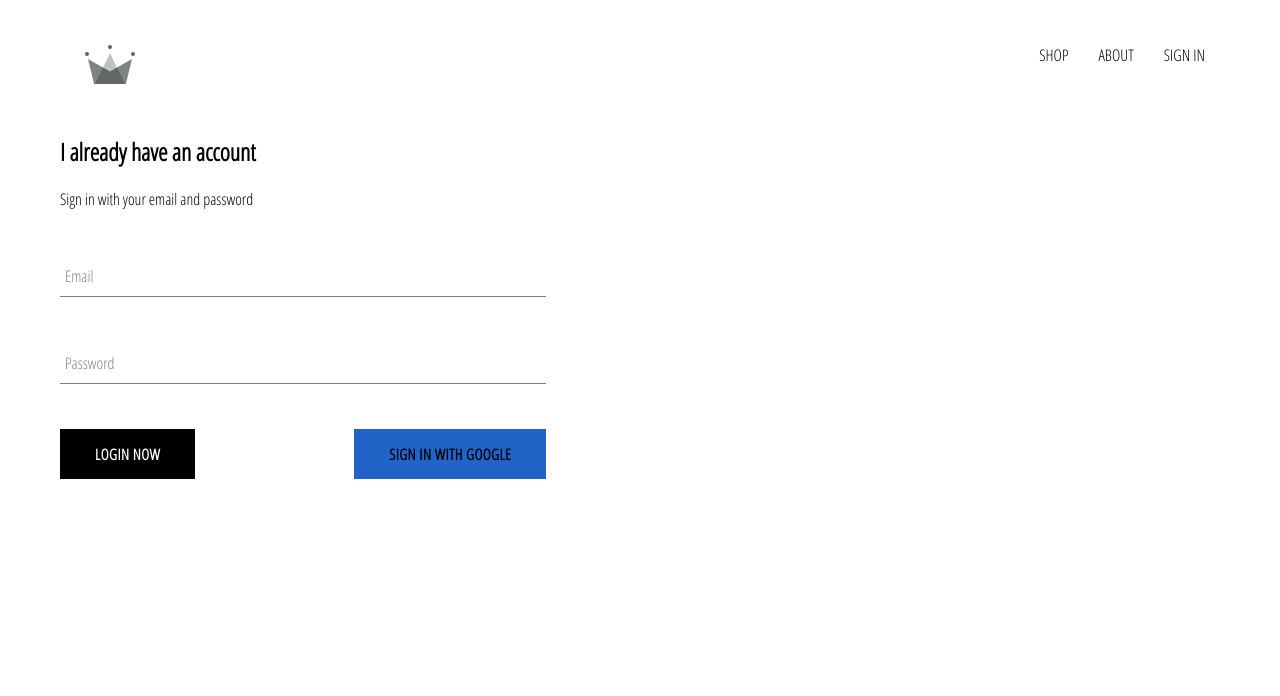
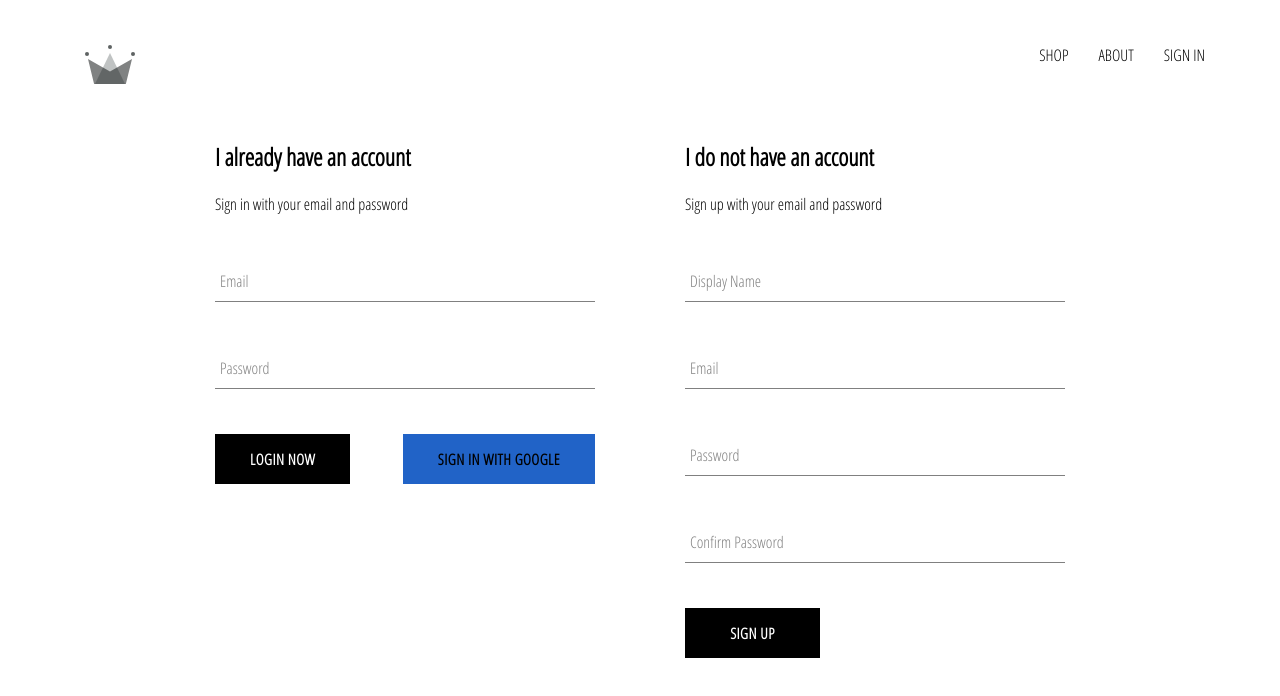
Before and after one commit to sheyions4real/soma-clothing, a React (Create React App) app: page /signIn in a window 1280 px wide. Shown: the top 696 px of the page. Built offline with nearby package versions, Linux system fonts and the light colour scheme; no server answers.

Commit message:
sign in and sign up completed with firebase

```diff
--- a/src/App.js
+++ b/src/App.js
@@ -1,7 +1,7 @@
 import React from 'react';
 import { Route, Switch } from 'react-router-dom';
 
-import { auth } from './firebase/firebase.config.utils';
+import { auth , createUserProfileDocument} from './firebase/firebase.config.utils';
 // import logo from './logo.svg';
 import './App.css';
 
@@ -40,9 +40,28 @@
   componentDidMount(){
     // will set the unSubscribeFromAuth to a method from the firebase auth
     // and when unSubscribeFromAuth is called it will clear the auth user and logout
-   this.unSubscribeFromAuth = auth.onAuthStateChanged(user => {
-      this.setState({currentUser:user});
-      console.log(user);
+    this.unSubscribeFromAuth = auth.onAuthStateChanged( async user => {
+      //s console.log(user);
+          if(user){
+            const userRef = await createUserProfileDocument(user);
+            // confirm fron the snapshot if the record was successfully save using the firestore listened onSnapshot
+
+            userRef.onSnapshot(snapshot => {
+              console.log(snapshot.data());
+              this.setState({
+                currentUser: {
+                  id:snapshot.id,
+                  ...snapshot.data()
+                }
+              })
+            })
+            console.log(this.state);
+          }
+
+          this.setState({currentUser: user});
+
+     // this.setState({currentUser:user});
+
     });
 
   }
--- a/src/components/sign-in/sign-in.styles.scss
+++ b/src/components/sign-in/sign-in.styles.scss
@@ -1,5 +1,5 @@
 .sign-in{
-    width: 38vw;
+    width: 380px;
     display: flex;
     flex-direction: column;
 
--- /dev/null
+++ b/src/components/sign-up/sign-up.component.jsx
@@ -0,0 +1,106 @@
+import React from 'react';
+
+import { auth, createUserProfileDocument } from '../../firebase/firebase.config.utils';
+
+import './sign-up.styles.scss';
+
+import Button from '../button/button.component';
+import FormInput from '../form-input/form-input.component';
+
+class SignUp extends React.Component{
+    constructor(){
+        super();
+
+        this.state ={
+            displayName:'',
+            email:'',
+            password:'',
+            confirmPassword:''
+        }
+    }
+
+
+    handleSubmit = async (e)=>{
+        e.preventDefault();
+        // create the user in fire store
+        const  {displayName, email, password, confirmPassword} = this.state;
+        if(password !== confirmPassword)
+        {
+            alert('Password does not match');
+            return;
+        }
+
+        // since password matches
+        try {
+            const {user} = await auth.createUserWithEmailAndPassword(email, password);
+
+            // once use have been created. create their record in firestore
+            await createUserProfileDocument(user, {displayName});
+
+            this.setState({
+                displayName:'',
+                email:'',
+                password:'',
+                confirmPassword:''
+            })
+        } catch (error) {
+            console.log(error);
+        }
+    }
+
+    handleChange =(e)=>{
+        const {name, value} = e.target;
+        this.setState({[name]: value});
+    }
+
+
+
+    render(){
+
+      const  {displayName, email, password, confirmPassword} = this.state;
+        return(
+            <div className="sign-in">
+
+                <h2 className='title'>I do not have an account</h2>
+                <span>Sign up with your email and password</span>
+                <form className='sign-up-form' onSubmit={this.handleSubmit}>
+          <FormInput
+            type='text'
+            name='displayName'
+            value={displayName}
+            handleChange={this.handleChange}
+            label='Display Name'
+            required
+          />
+          <FormInput
+            type='email'
+            name='email'
+            value={email}
+            handleChange={this.handleChange}
+            label='Email'
+            required
+          />
+          <FormInput
+            type='password'
+            name='password'
+            value={password}
+            handleChange={this.handleChange}
+            label='Password'
+            required
+          />
+          <FormInput
+            type='password'
+            name='confirmPassword'
+            value={confirmPassword}
+            handleChange={this.handleChange}
+            label='Confirm Password'
+            required
+          />
+          <Button type='submit'>SIGN UP</Button>
+        </form>
+            </div>
+        );
+    }
+}
+
+export default SignUp;
--- /dev/null
+++ b/src/components/sign-up/sign-up.styles.scss
@@ -0,0 +1,9 @@
+.sign-up {
+    display: flex;
+    flex-direction: column;
+    width: 380px;
+
+    .title {
+      margin: 10px 0;
+    }
+  }
--- a/src/firebase/firebase.config.utils.js
+++ b/src/firebase/firebase.config.utils.js
@@ -11,6 +11,32 @@
     appId: "1:978316824694:web:49be6fae7fcc22fbe80f57"
   };
 
+  export const createUserProfileDocument = async (userAuth, additionalData) =>{
+      if(!userAuth) return; // no user was logged on or returned by firebase auth
+
+
+      // a user is found by firebase auth... check if this user exist and create it if not
+      const userRef = firestore.doc(`users/${userAuth.uid}`); // returns a document reference
+      const snapShot = await userRef.get();  // use the document reference to get(), set(), delete(), update() and it returns a snapshot
+      console.log(snapShot);
+        if(!snapShot.exists){
+            const{ displayName, email} = userAuth;
+            const createdAt = new Date();
+            try{
+                await userRef.set({
+                    displayName,
+                    email,
+                    createdAt,
+                    ...additionalData
+                })
+            }catch(error){
+                console.log('error creating user', error.message);
+            }
+        }
+        return userRef;
+  }
+
+
   firebase.initializeApp(firebaseConfig);
 
     export const auth = firebase.auth();
@@ -21,8 +47,8 @@
 
 
     export const signInWithGoogle = () => {
-        console.log('signin with google ');
-        console.log(auth);
+        //console.log('signin with google ');
+       // console.log(auth);
         auth.signInWithPopup(provider).then((result) => {
 
         console.log(result);
--- a/src/pages/sign-in-and-signup/sign-in-and-signup.component.jsx
+++ b/src/pages/sign-in-and-signup/sign-in-and-signup.component.jsx
@@ -5,9 +5,12 @@
 import './sign-in-and-signup.styles.scss';
 import SignIn from '../../components/sign-in/sign-in.component';
 
+import SignUp from '../../components/sign-up/sign-up.component';
+
 const SignInAndSignUpPage =()=>(
     <div className="sign-in-and-sign-up">
        <SignIn />
+       <SignUp />
     </div>
 );
 
--- a/src/pages/sign-in-and-signup/sign-in-and-signup.styles.scss
+++ b/src/pages/sign-in-and-signup/sign-in-and-signup.styles.scss
@@ -0,0 +1,6 @@
+.sign-in-and-sign-up {
+    width: 850px;
+    display: flex;
+    justify-content: space-between;
+    margin: 30px auto;
+  }
```
